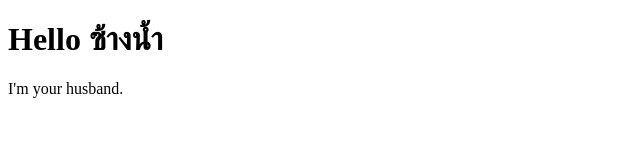
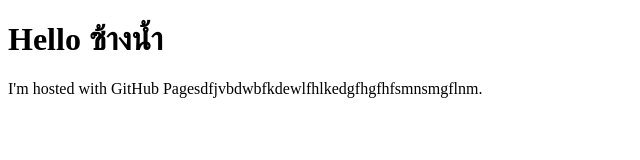
Before and after one commit to jakkapan-cha/jakkapan-cha.github.io, a plain HTML site: page index.html in a window 1280 px wide. Shown: the whole page, without its empty margins (0-640 px from the left). Drawn offline with Linux system fonts and the light colour scheme.

Commit message:
Update index.html

```diff
--- a/index.html
+++ b/index.html
@@ -2,6 +2,6 @@
 <html>
 <body>
 <h1>Hello ซ้างน้ำ</h1>
-<p>I'm your husband.</p>
+<p>I'm hosted with GitHub Pagesdfjvbdwbfkdewlfhlkedgfhgfhfsmnsmgflnm.</p>
 </body>
 </html>
```
